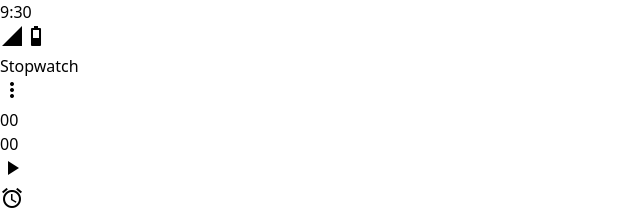
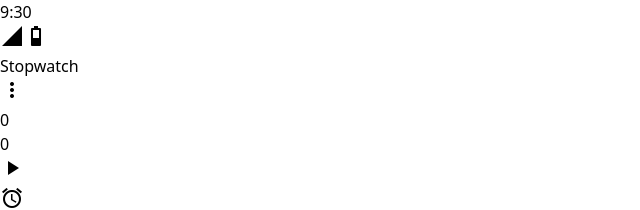
Before and after one commit to sinan-q/clock-web-app, a React (Vite) app: page /stopwatch in a window 1280 px wide. Shown: the top 210 px of the page, without its empty margins (0-640 px from the left). Built offline with nearby package versions, Linux system fonts and the light colour scheme; the HTML template or start-up script is replaced by a standard one; what @material-tailwind/html would draw is missing.

Commit message:
Added functionality Stopwatch

```diff
--- a/src/components/Stopwatch.jsx
+++ b/src/components/Stopwatch.jsx
@@ -1,18 +1,33 @@
-import React from 'react'
+import React, {useEffect, useState} from 'react'
 import FAB from './FAB'
 
 const Stopwatch = () => {
+    const [timer, setTimer] = useState(0)
+    const [startTimer, setStartTimer] = useState(false)
+    useEffect(()=> {
+        let interval = null
+        if (startTimer) {
+            interval = setInterval(() => {
+                setTimer(prevTime => prevTime + 17)
+            }, 17);
+        }
+
+        return () => clearInterval(interval)
+    }, [startTimer])
+
     return (
 
         <>
         <div className='flex-1 m-4 flex flex-col items-center justify-center '>
             <div className="border-8 border-gray-600 w-64 h-64 content-center rounded-full  ">
-            <div className=" text-center text-6xl">00</div>
-            <div className=" text-center leading-3 pl-8 text-3xl  ">00</div>
+                <div className=" text-center text-6xl">{timer/1000|0}</div>
+                <div className=" text-center leading-3 pl-8 text-3xl  ">{timer%1000}</div>
             </div>
         </div>
         <FAB
         icon={"play_arrow"}
+        onClic = {() => {
+            setStartTimer((prevStart) => !prevStart)}}
         />
         </>
     )
```
Lines whose indentation alone changed are shown as unchanged.
